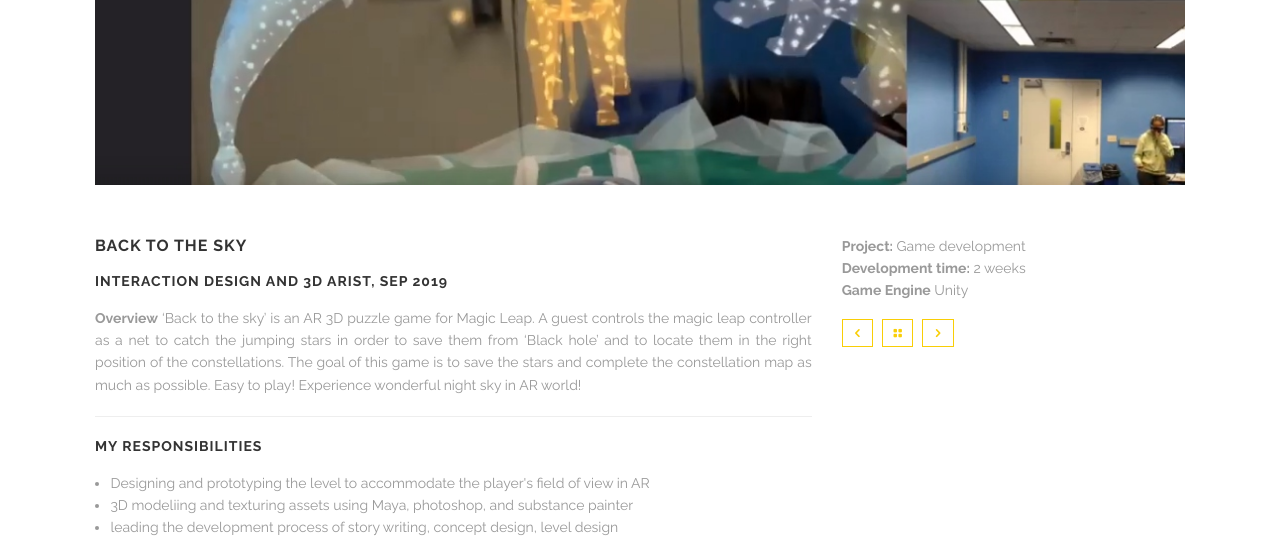
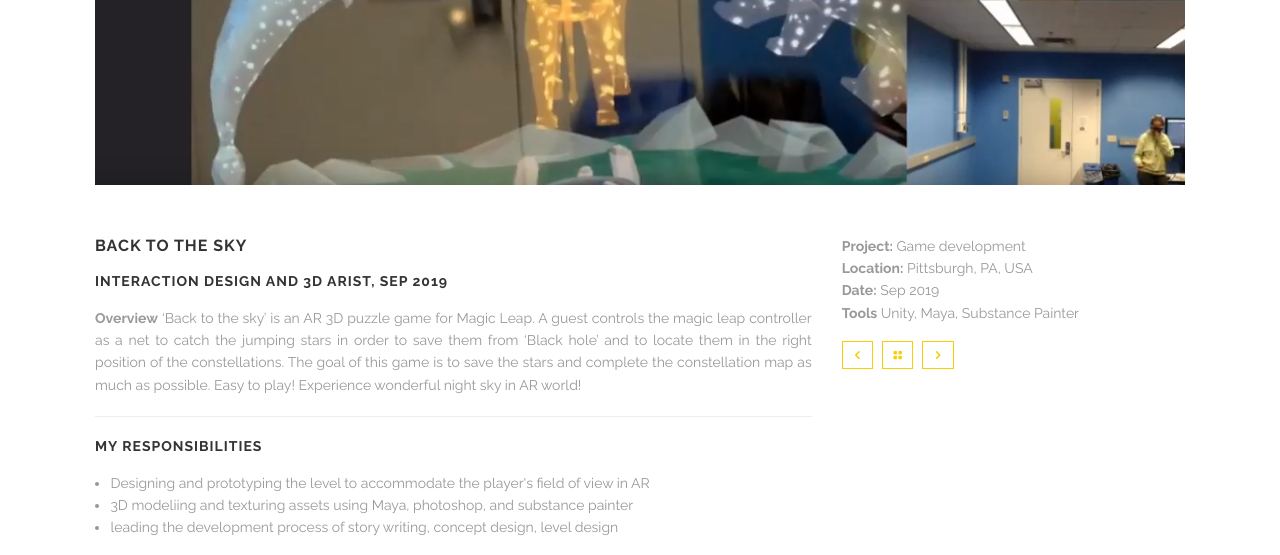
Before and after one commit to hyoeunK/hyoeunK.github.io, a Jekyll site: the page built from portfolio-item_open.html, in a window 1280 px wide and 900 px high, scrolled down 807 px, cut to the strip 0-555 px from the top of the window. Built offline with Jekyll 4.4.1, drawn with Linux system fonts in a browser that asks for light colours.

Commit message:
description

```diff
--- a/portfolio-item_open.html
+++ b/portfolio-item_open.html
@@ -81,12 +81,16 @@ images:
           Game development
         </li>
         <li>
-          <strong>Development time:</strong>
-          2 weeks
+          <strong>Location:</strong>
+          Pittsburgh, PA, USA
         </li>
         <li>
-          <strong>Game Engine</strong>
-          Unity
+          <strong>Date:</strong>
+          Sep 2019
+        </li>
+        <li>
+          <strong>Tools</strong>
+          Unity, Maya, Substance Painter
         </li>
 
 
```
Also changed, not shown: portfolio-item_startup.html (+12 -7 lines).
